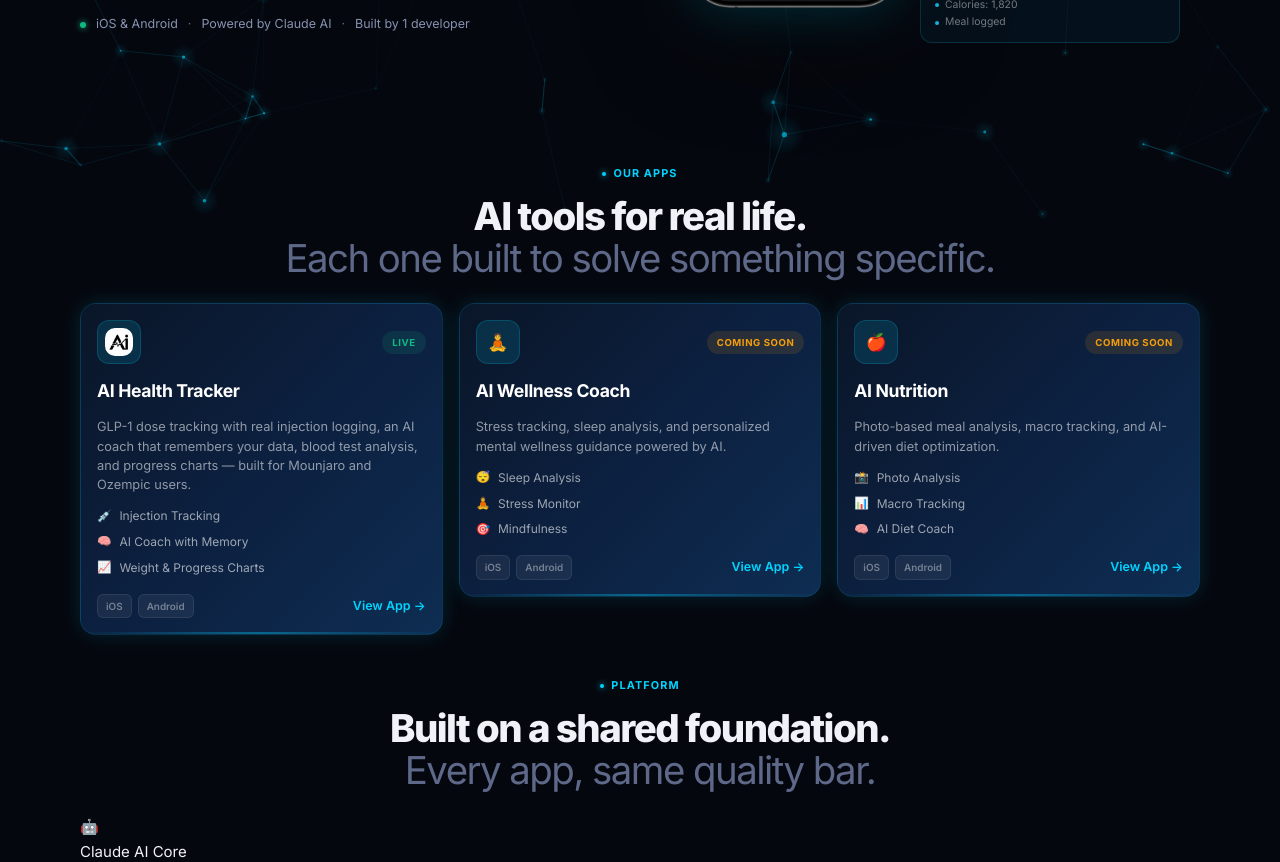
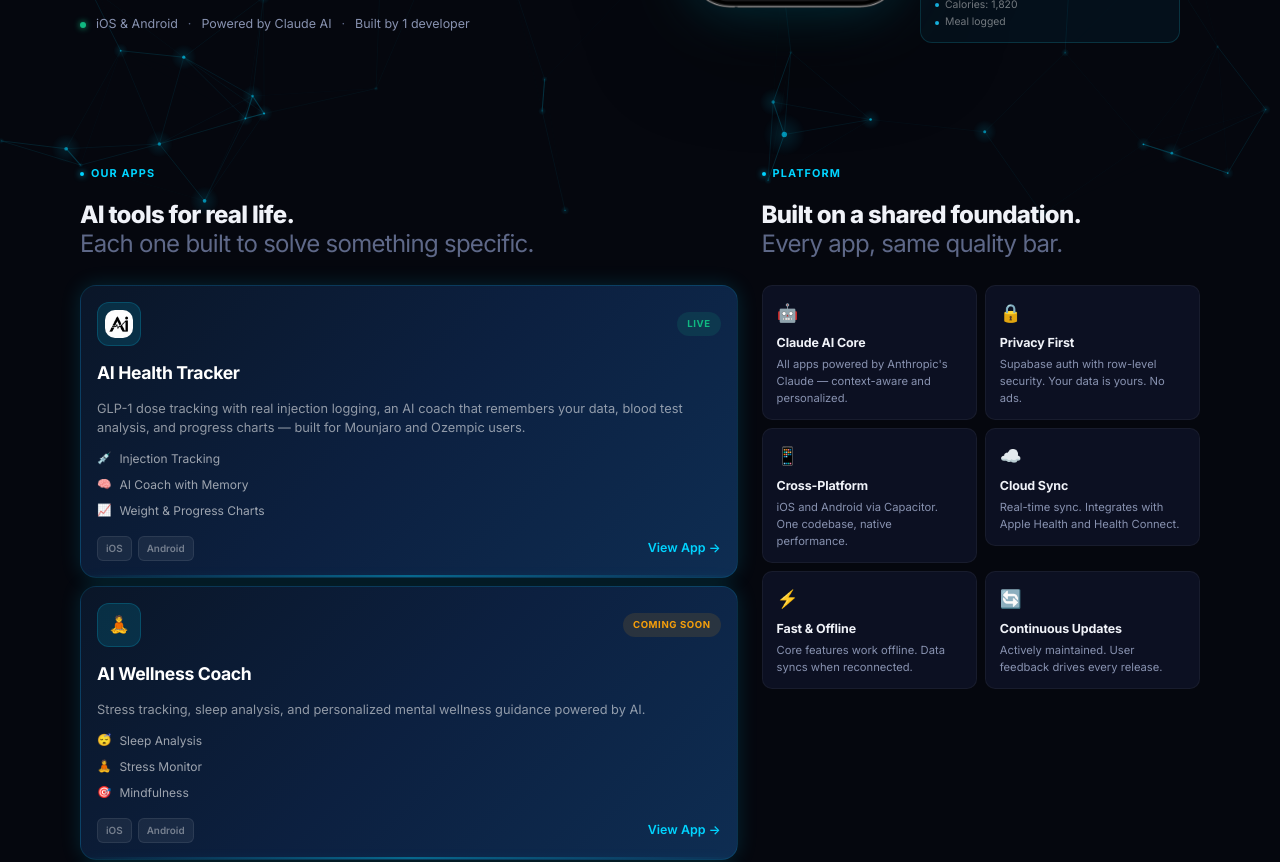
Before and after one commit to Sabbasromania-ai/mysmartapp-site, a React (Vite) app: page / in a window 1280 px wide. Shown: the part 580-1442 px from the top of the page. Built offline with nearby package versions, Linux system fonts and the light colour scheme.

Commit message:
layout: merge Features + AppPreview into 2-column combined section

```diff
--- a/src/App.tsx
+++ b/src/App.tsx
@@ -32,8 +32,18 @@
       <Nav />
       <main>
         <Hero />
-        <Features />
-        <AppPreview />
+        <section className="combined-section" id="apps">
+          <div className="container">
+            <div className="combined-grid">
+              <div className="combined-left">
+                <Features />
+              </div>
+              <div className="combined-right" id="platform">
+                <AppPreview />
+              </div>
+            </div>
+          </div>
+        </section>
         <HowItWorks />
         <Support />
       </main>
--- a/src/components/AppPreview.tsx
+++ b/src/components/AppPreview.tsx
@@ -1,13 +1,12 @@
 export default function AppPreview() {
   return (
-    <section className="platform-section" id="platform">
-      <div className="container">
-        <div className="section-header reveal">
+    <>
+      <div className="col-section-header reveal">
         <div className="section-label">
           <span className="section-label-dot" />
           Platform
         </div>
-          <h2 className="section-title">
+        <h2 className="col-section-title">
           Built on a shared foundation.<br />
           <span className="dim">Every app, same quality bar.</span>
         </h2>
@@ -15,12 +14,12 @@
 
       <div className="platform-grid reveal">
         {[
-            { icon: '🤖', title: 'Claude AI Core', desc: 'All apps powered by Anthropic\'s Claude — context-aware, personalized, and continuously improving.' },
-            { icon: '🔒', title: 'Privacy First', desc: 'Supabase auth with row-level security. Your data is yours. No ads, no third-party sharing.' },
-            { icon: '📱', title: 'Cross-Platform', desc: 'Every app ships on iOS and Android via Capacitor. One codebase, native performance.' },
-            { icon: '☁️', title: 'Cloud Sync', desc: 'Real-time sync across devices. Integrates with Apple Health and Google Health Connect.' },
-            { icon: '⚡', title: 'Fast & Offline', desc: 'Core features work offline. Data syncs when connection is restored.' },
-            { icon: '🔄', title: 'Continuous Updates', desc: 'Apps are actively maintained and improved. User feedback drives every release.' },
+          { icon: '🤖', title: 'Claude AI Core', desc: 'All apps powered by Anthropic\'s Claude — context-aware and personalized.' },
+          { icon: '🔒', title: 'Privacy First', desc: 'Supabase auth with row-level security. Your data is yours. No ads.' },
+          { icon: '📱', title: 'Cross-Platform', desc: 'iOS and Android via Capacitor. One codebase, native performance.' },
+          { icon: '☁️', title: 'Cloud Sync', desc: 'Real-time sync. Integrates with Apple Health and Health Connect.' },
+          { icon: '⚡', title: 'Fast & Offline', desc: 'Core features work offline. Data syncs when reconnected.' },
+          { icon: '🔄', title: 'Continuous Updates', desc: 'Actively maintained. User feedback drives every release.' },
         ].map((p, i) => (
           <div key={p.title} className="platform-card" style={{ animationDelay: `${i * 0.06}s` }}>
             <div className="pc-icon">{p.icon}</div>
@@ -29,7 +28,6 @@
           </div>
         ))}
       </div>
-      </div>
-    </section>
+    </>
   )
 }
--- a/src/components/Features.tsx
+++ b/src/components/Features.tsx
@@ -207,14 +207,13 @@
   const navigate = useNavigate()
 
   return (
-    <section className="features-section" id="apps">
-      <div className="container">
-        <div className="section-header reveal">
+    <>
+      <div className="col-section-header reveal">
         <div className="section-label">
           <span className="section-label-dot" />
           Our Apps
         </div>
-          <h2 className="section-title">
+        <h2 className="col-section-title">
           AI tools for real life.<br />
           <span className="dim">Each one built to solve something specific.</span>
         </h2>
@@ -260,7 +259,6 @@
           </div>
         ))}
       </div>
-      </div>
-    </section>
+    </>
   )
 }
--- a/src/index.css
+++ b/src/index.css
@@ -1500,6 +1500,86 @@
   footer { flex-direction: column; gap: 6px; text-align: center; padding: 18px 16px; }
 }
 
+/* ===================== COMBINED SECTION (Features + Platform side by side) ===================== */
+.combined-section {
+  padding: 36px 0 32px;
+}
+.combined-grid {
+  display: grid;
+  grid-template-columns: 1.5fr 1fr;
+  gap: 24px;
+  align-items: start;
+}
+.combined-left,
+.combined-right {
+  display: flex;
+  flex-direction: column;
+  gap: 14px;
+}
+
+/* Column section header (replaces centered section-header inside columns) */
+.col-section-header {
+  margin-bottom: 12px;
+}
+.col-section-title {
+  font-family: 'Inter', sans-serif;
+  font-size: clamp(1.1rem, 2vw, 1.5rem);
+  font-weight: 800;
+  letter-spacing: -0.03em;
+  line-height: 1.2;
+  color: var(--text);
+  margin-top: 6px;
+}
+.col-section-title .dim { color: var(--muted); font-weight: 400; }
+
+/* Platform cards grid — 2 cols inside right column */
+.platform-grid {
+  display: grid;
+  grid-template-columns: 1fr 1fr;
+  gap: 8px;
+  align-items: start;
+}
+.platform-card {
+  background: var(--surface);
+  border: 1px solid var(--border);
+  border-radius: 10px;
+  padding: 12px 14px;
+  transition: border-color 0.25s, background 0.25s;
+}
+.platform-card:hover {
+  border-color: var(--border-hover);
+  background: var(--card);
+}
+.pc-icon {
+  font-size: 1.1rem;
+  margin-bottom: 6px;
+}
+.pc-title {
+  font-size: 0.78rem;
+  font-weight: 700;
+  color: var(--text);
+  margin-bottom: 3px;
+  letter-spacing: -0.01em;
+}
+.pc-desc {
+  font-size: 0.7rem;
+  color: var(--muted2);
+  line-height: 1.5;
+}
+
+/* apps-grid inside combined-left: stack to 1 col */
+.combined-left .apps-grid {
+  grid-template-columns: 1fr;
+  gap: 8px;
+}
+
+/* Responsive: stack on smaller screens */
+@media (max-width: 900px) {
+  .combined-grid {
+    grid-template-columns: 1fr;
+  }
+}
+
 /* ===================== NEW LAYOUT ADDITIONS ===================== */
 
 /* Nav button */
```
Lines whose indentation alone changed are shown as unchanged.
